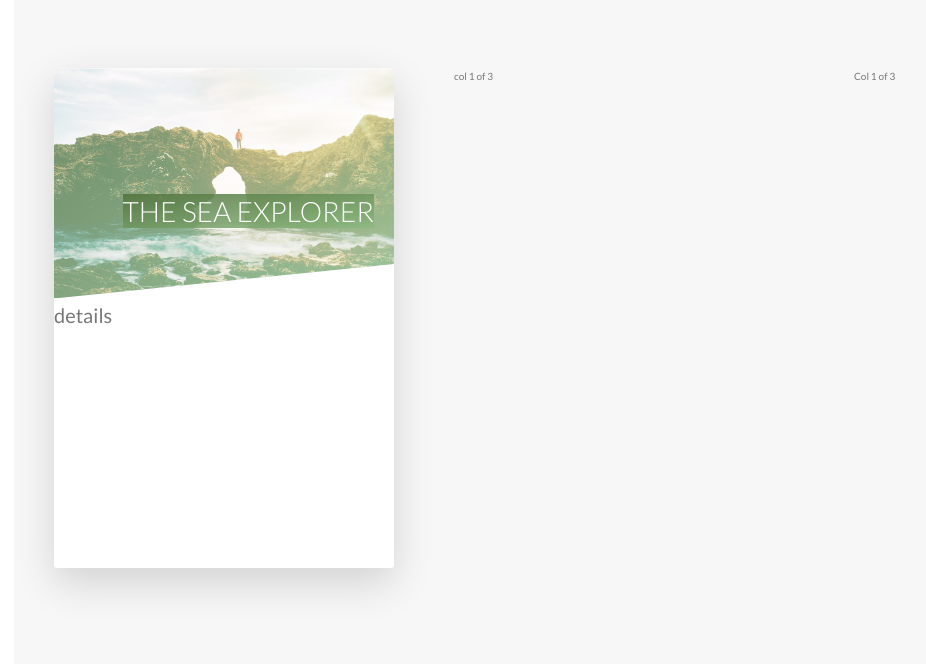
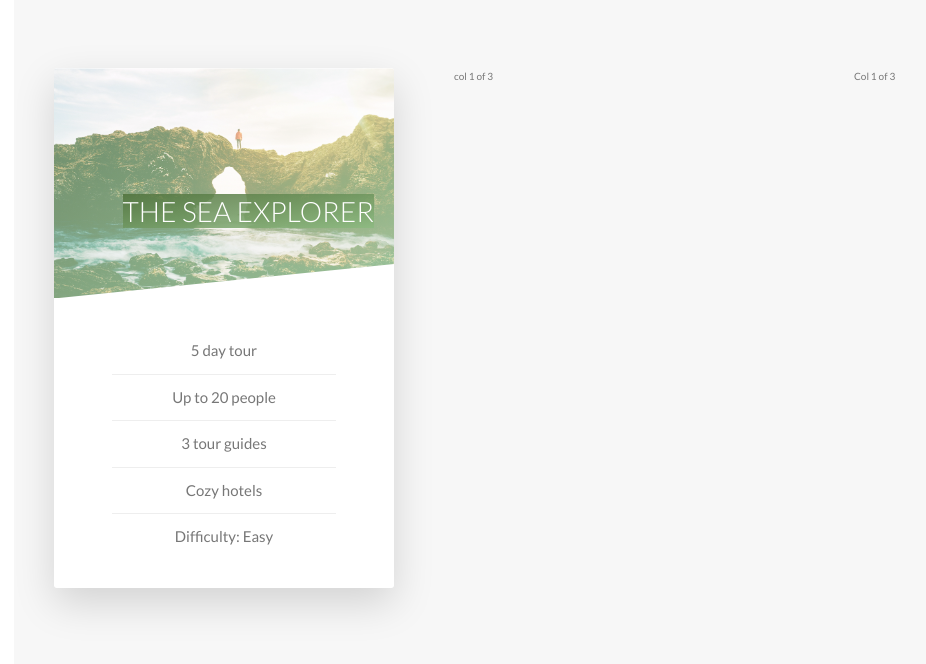
Before and after one commit to ShanClayton/outdoors, a website: page index.html in a window 1280 px wide. Shown: the part 2396-3060 px from the top of the page, without its empty margins (16-942 px from the left). Drawn offline with Linux system fonts and the light colour scheme.

Commit message:
styled front of card in tours section

```diff
--- a/index.html
+++ b/index.html
@@ -130,7 +130,13 @@
 
                             </h4>
                             <div class="card__details">
-                                details
+                               <ul>
+                                   <li>5 day tour</li>
+                                   <li>Up to 20 people</li>
+                                   <li>3 tour guides</li>
+                                   <li>Cozy hotels</li>
+                                   <li>Difficulty: Easy</li>
+                               </ul>
                             </div>
                         </div>
 
--- a/sass/abstracts/_variables.scss
+++ b/sass/abstracts/_variables.scss
@@ -16,6 +16,7 @@ $color-grey-dark: #777;
 $color-black: #000;
 $color-white: #fff;
 $color-light-grey-one: #f7f7f7;
+$color-light-grey-two: #eee;
 
 //GRID
 $grid-width: 114rem;
--- a/sass/components/_card.scss
+++ b/sass/components/_card.scss
@@ -3,11 +3,11 @@
     perspective: 150rem;
     -moz-perspective: 150rem;
     position: relative;
-    height: 50rem;
+    height: 52rem;
 
     &__side {
         font-size: 2rem;
-        height: 50rem;
+        height: 52rem;
         transition: all .8s;
         -webkit-transition: all .8s ease;
         -moz-transition: all .8s;
@@ -107,4 +107,24 @@
         }
     }
 
+    &__details {
+        padding: 3rem;
+
+        ul {
+            list-style: none;
+            width: 80%;
+            margin: 0 auto;
+
+            li {
+                text-align: center;
+                font-size: 1.5rem;
+                padding: 1rem;
+
+                &:not(:last-child) {
+                    border-bottom: 1px solid $color-light-grey-two;
+                }
+            }
+        }
+    }
+
 }
```
Also changed, not shown: css/style.css.
